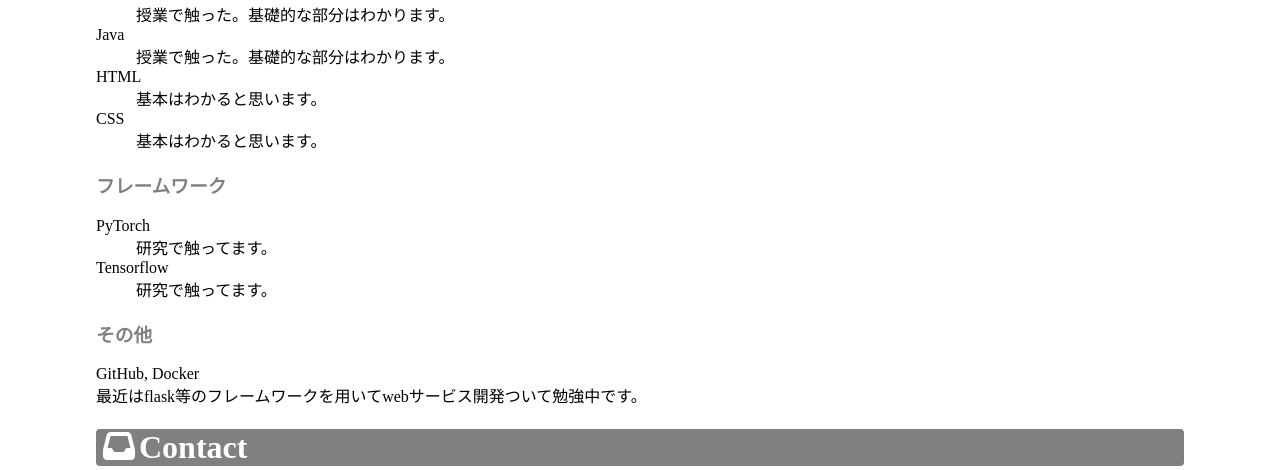
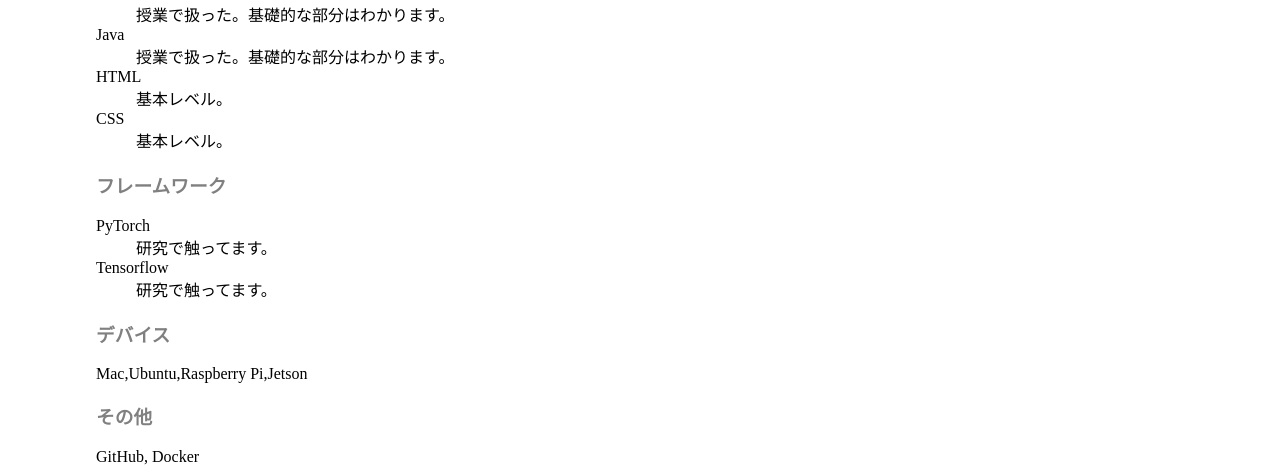
Before and after one commit to ntatsuyag/my_homepage, a plain HTML site: page index.html in a window 1280 px wide. Shown: the part 649-1119 px from the top of the page. Drawn offline with Linux system fonts and the light colour scheme.

Commit message:
デバイスの記述を追加

```diff
--- a/index.html
+++ b/index.html
@@ -35,7 +35,7 @@
             <div>
                 <h2>西山 達也</h2>
                 <h3>所属</h3>
-                <div>名古屋工業大学 大学院 修士1年生</div>
+                <div>名古屋工業大学 大学院 修士2年生</div>
                 <a href="https://www.slp.nitech.ac.jp/"><div>李・酒向研究室</div></a>
                 <p>対話システム、自然言語処理、深層学習といったテーマについて研究しています。具体的には応答選択、対話状態追跡について研究しています。</p>
                 <h3>趣味</h3>
@@ -50,13 +50,13 @@
                 <dt>python</dt>
                 <dd>研究で扱っています。</dd>
                 <dt>C</dt>
-                <dd>授業で触った。基礎的な部分はわかります。</dd>
+                <dd>授業で扱った。基礎的な部分はわかります。</dd>
                 <dt>Java</dt>
-                <dd>授業で触った。基礎的な部分はわかります。</dd>
+                <dd>授業で扱った。基礎的な部分はわかります。</dd>
                 <dt>HTML</dt>
-                <dd>基本はわかると思います。</dd>
+                <dd>基本レベル。</dd>
                 <dt>CSS</dt>
-                <dd>基本はわかると思います。</dd>
+                <dd>基本レベル。</dd>
             </dl>
             <h3>フレームワーク</h3>
             <dl class="skills">
@@ -65,6 +65,9 @@
                 <dt>Tensorflow</dt>
                 <dd>研究で触ってます。</dd>
             </dl>
+            <h3>デバイス</h3>
+                <dl class="skills">
+                <dt>Mac,Ubuntu,Raspberry Pi,Jetson</dt>
             <h3>その他</h3>
             <dt>GitHub, Docker</dt>
             <div>最近はflask等のフレームワークを用いてwebサービス開発ついて勉強中です。</div>
```
